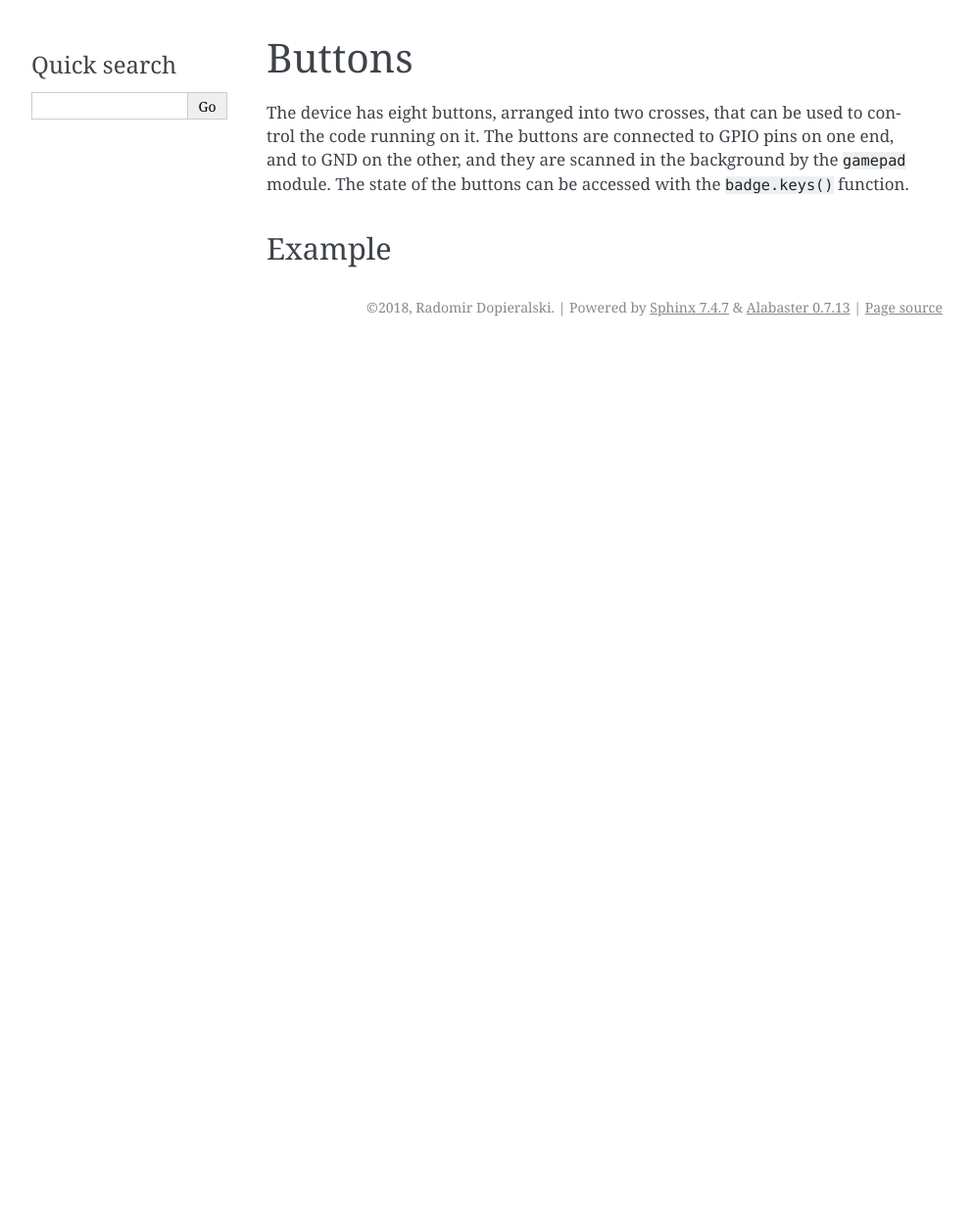
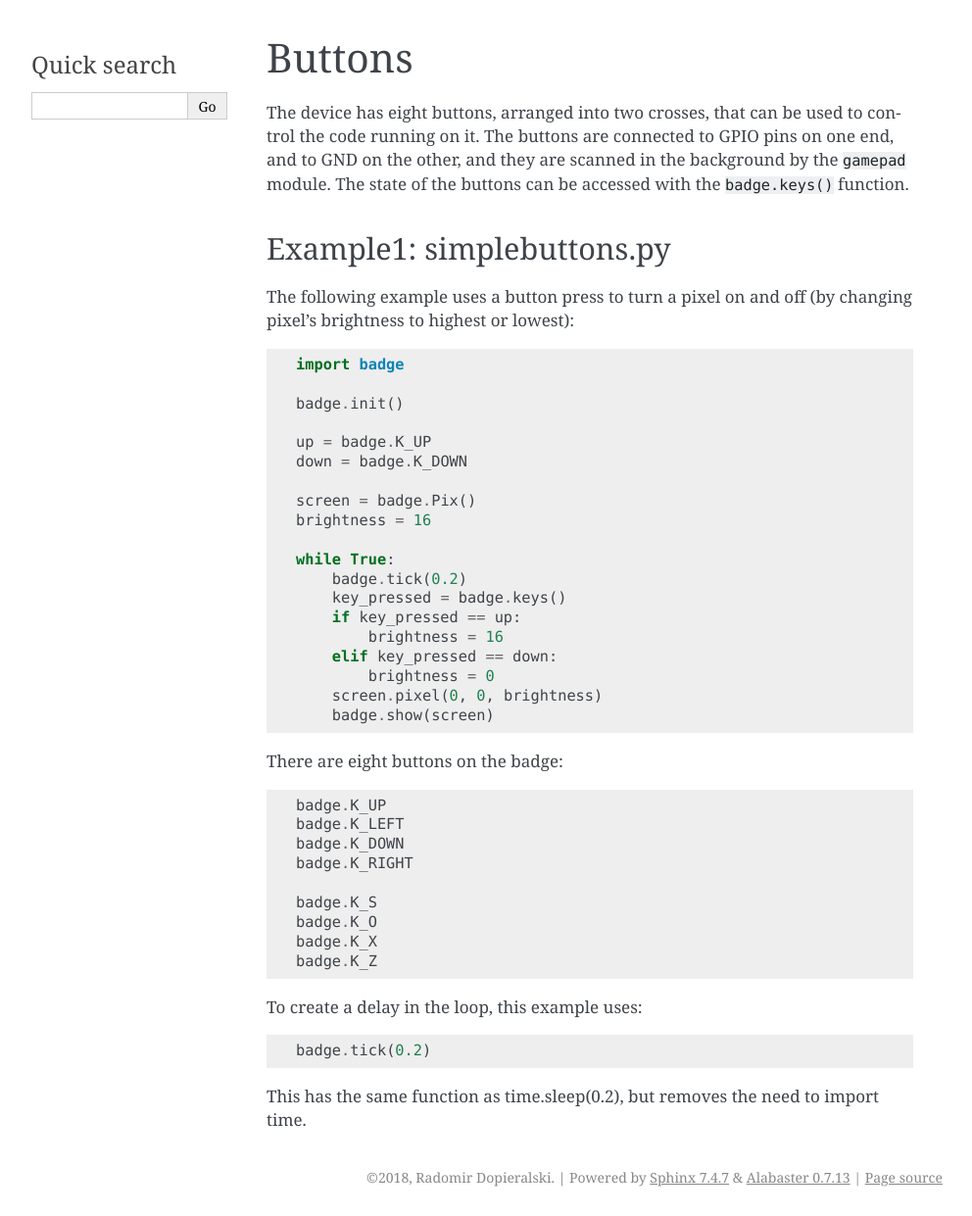
Before and after one commit to circuitpython-badge/circuitpython-badge, a Sphinx documentation site: the page built from docs/tutorials/buttons.rst, in a window 1280 px wide. Shown: the whole page at 98% size, without its empty margins (148-1140 px from the left). Built offline with Sphinx 7.4.7, drawn with Linux system fonts in a browser that asks for light colours; formulas are drawn with MathJax 3; before the commit the page ends 900 px from its top, so only the background shows below that.

Commit message:
Update buttons.rst

```diff
--- a/docs/tutorials/buttons.rst
+++ b/docs/tutorials/buttons.rst
@@ -7,6 +7,45 @@ end, and to GND on the other, and they are scanned in the background by the
 ``gamepad`` module. The state of the buttons can be accessed with the
 ``badge.keys()`` function.
 
+Example1: simplebuttons.py
+=======
 
-Example
-=======
+The following example uses a button press to turn a pixel on and off (by changing pixel's brightness to highest or lowest)::
+
+    import badge
+
+    badge.init()
+
+    up = badge.K_UP
+    down = badge.K_DOWN
+
+    screen = badge.Pix()
+    brightness = 16
+
+    while True:
+        badge.tick(0.2)
+        key_pressed = badge.keys()
+        if key_pressed == up:
+            brightness = 16
+        elif key_pressed == down:
+            brightness = 0
+        screen.pixel(0, 0, brightness)
+        badge.show(screen)
+
+There are eight buttons on the badge::
+
+    badge.K_UP
+    badge.K_LEFT
+    badge.K_DOWN
+    badge.K_RIGHT
+
+    badge.K_S
+    badge.K_O
+    badge.K_X
+    badge.K_Z
+
+To create a delay in the loop, this example uses::
+
+    badge.tick(0.2)
+
+This has the same function as time.sleep(0.2), but removes the need to import time.
```
